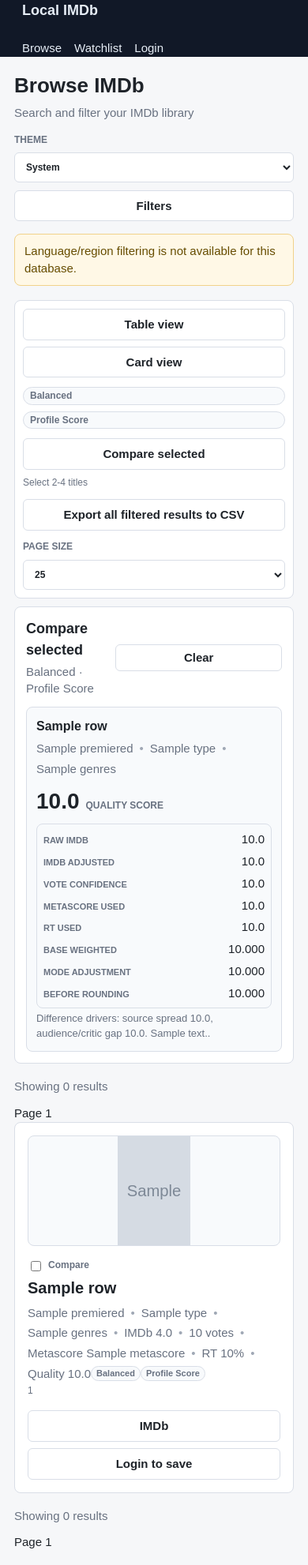
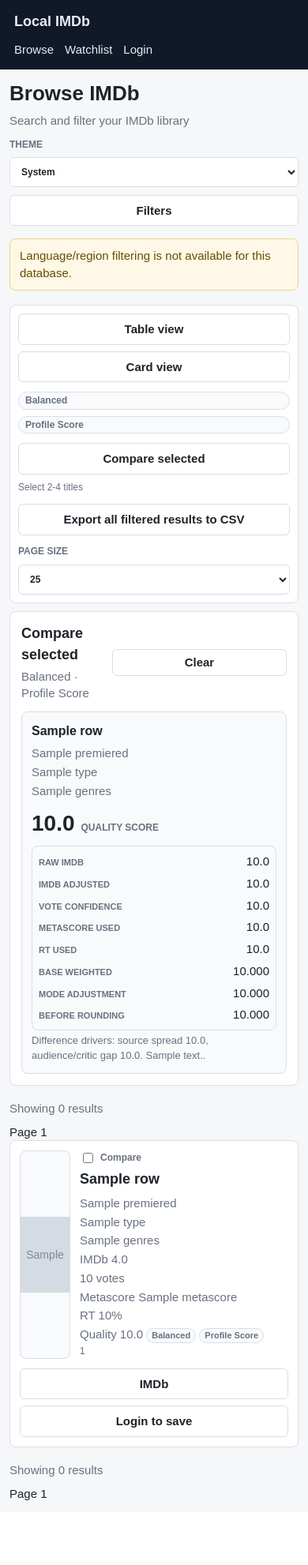
Before and after one commit to riz7861/local-imdb-browser, a Flask app: template templates/index.html in a window 390 px wide. Shown: the whole page at 79% size. After the commit the page ends 1900 px from the top, so only its background shows below. Run offline with Flask 3, Linux system fonts and the light colour scheme; the template is opened without the code that fills it: most values are stand-ins (such as "Sample title", 1, 10 or a date in 2020); grey boxes marked "Sample" are stand-in pictures; some libraries are stand-ins or nearby versions.

Commit message:
Polish mobile and table UI

```diff
--- a/static/styles.css
+++ b/static/styles.css
@@ -96,7 +96,9 @@ a:hover {
 .topbar nav {
   align-items: center;
   display: flex;
+  flex-wrap: wrap;
   gap: 16px;
+  justify-content: flex-end;
 }
 
 .topbar nav a {
@@ -768,8 +780,24 @@ pre {
     flex-direction: column;
   }
 
+  .topbar {
+    gap: 12px;
+    padding: 14px 18px;
+  }
+
+  .topbar nav {
+    gap: 10px 14px;
+    justify-content: flex-start;
+  }
+
   .page {
-    padding: 18px;
+    padding: 14px;
+  }
+
+  .page-heading h1,
+  .browser-toolbar h1,
+  .setup-panel h1 {
+    font-size: 24px;
   }
 
   .filters,
@@ -1054,6 +1102,7 @@ body.filters-collapsed .filter-sidebar {
   .browser-toolbar {
     align-items: stretch;
     flex-direction: column;
+    gap: 12px;
   }
 
   .toolbar-actions {
@@ -1131,4 +1181,78 @@ body.filters-collapsed .filter-sidebar {
   .browser-shell.view-default .mobile-card-fallback {
     display: block;
   }
+
+  .mobile-card-fallback .result-card,
+  .results-list .result-card {
+    gap: 12px;
+    grid-template-columns: 72px minmax(0, 1fr);
+    padding: 12px;
+  }
+
+  .result-card .result-actions {
+    grid-column: 1 / -1;
+  }
+
+  .poster-card {
+    min-height: 108px;
+  }
+
+  .poster-card img {
+    height: 108px;
+    width: 72px;
+  }
+
+  .result-main h2,
+  .watch-main h2 {
+    font-size: 18px;
+  }
+
+  .metadata {
+    display: grid;
+    gap: 2px;
+  }
+
+  .metadata span {
+    display: block;
+    margin: 0;
+  }
+
+  .metadata span:not(:last-child)::after {
+    content: none;
+    padding: 0;
+  }
+
+  .watch-card {
+    gap: 14px;
+    padding: 14px;
+  }
 }
+
+@media (max-width: 480px) {
+  .page {
+    padding: 12px;
+  }
+
+  .filter-pair,
+  .mini-range {
+    grid-template-columns: 1fr;
+  }
+
+  .mobile-card-fallback .result-card,
+  .results-list .result-card {
+    grid-template-columns: 64px minmax(0, 1fr);
+  }
+
+  .poster-card {
+    min-height: 96px;
+  }
+
+  .poster-card img {
+    height: 96px;
+    width: 64px;
+  }
+
+  .pagination {
+    gap: 8px;
+  }
+}
```
Also changed, not shown: other parts of static/styles.css (+33 -2 lines).
